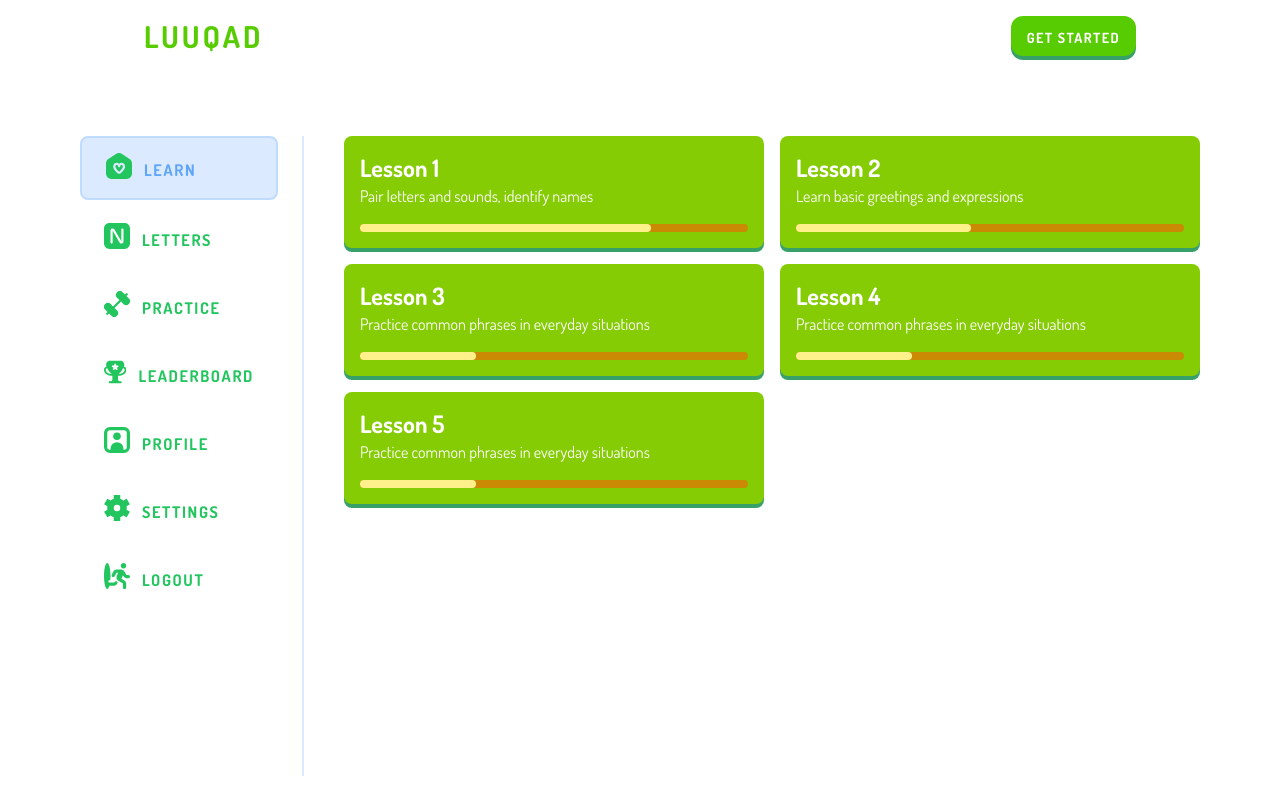
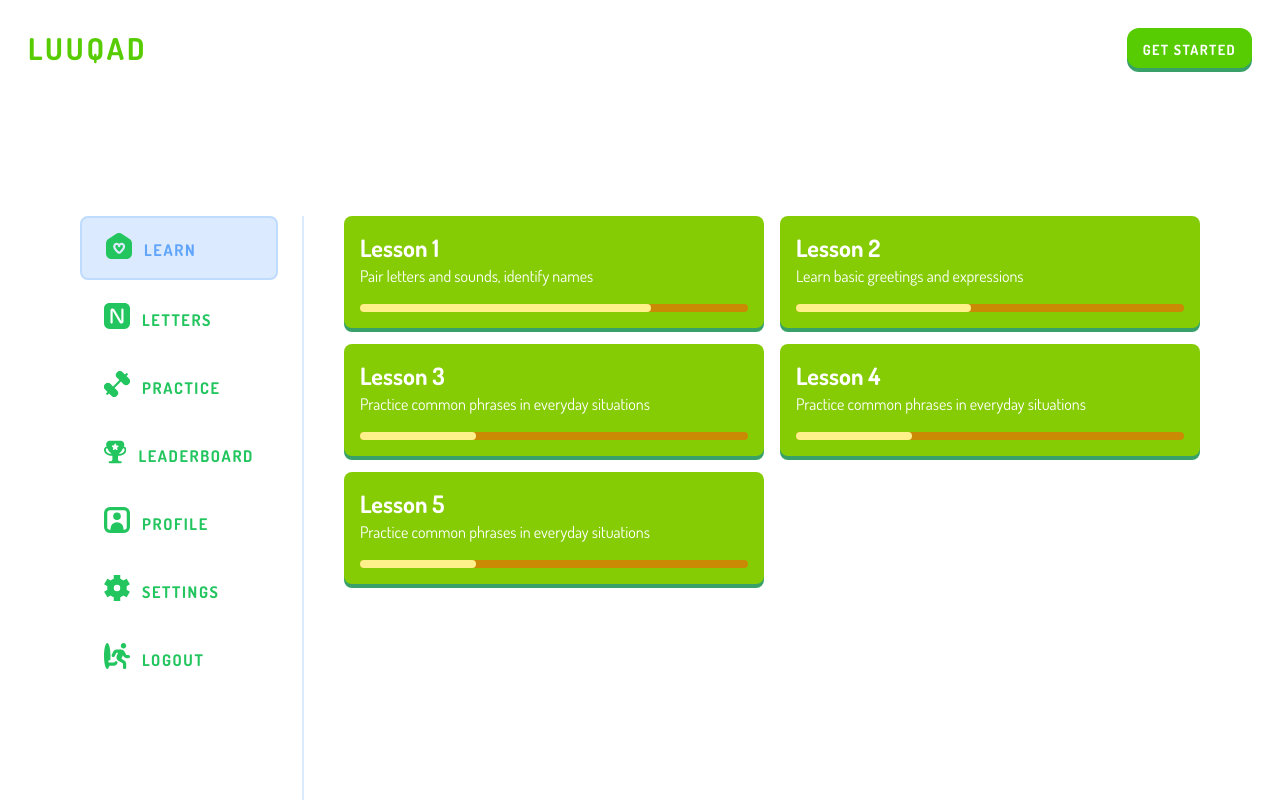
Before and after one commit to duraanali/luuqad, a Next.js app: page /learn in a window 1280 px wide. Shown: the top 800 px of the page. Built offline with nearby package versions, Linux system fonts and the light colour scheme.

Commit message:
i moved dosis class from body to html tag

```diff
--- a/app/layout.tsx
+++ b/app/layout.tsx
@@ -1,40 +1,54 @@
-import './globals.css'
-import type { Metadata } from 'next'
-import { Dosis } from 'next/font/google'
-import Link from 'next/link'
+import "./globals.css";
+import type { Metadata } from "next";
+import { Dosis } from "next/font/google";
+import Link from "next/link";
 
 const dosis = Dosis({
-  display: 'swap',
-  weight: ['400', '500', '600', '700'],
-  style: 'normal',
-  subsets: ['latin-ext'],
-
-})
+  display: "swap",
+  weight: ["400", "500", "600", "700"],
+  style: "normal",
+  subsets: ["latin-ext"],
+});
 
 export const metadata: Metadata = {
-  title: 'LUUQAD',
-  description: 'Next Generation Language Learning Platform',
-}
+  title: "LUUQAD",
+  description: "Next Generation Language Learning Platform",
+};
 
 export default function RootLayout({
   children,
 }: {
-  children: React.ReactNode
+  children: React.ReactNode;
 }) {
   return (
-    <html lang="en">
-      <body className={dosis.className}>
-      <div className="min-h-screen">
+    <html lang="en" className={dosis.className}>
+      <body
+        className={
+           "flex flex-col justify-between min-h-screen gap-10"
+        }
+      >
+        <div className="">
           <div className="container mx-auto">
-        <div className="w-600 flex flex-row items-center justify-between mt-4 mx-36">
-         <Link href="/"> <h2 className="text-3xl text-[#58CC02] tracking-widest font-black">LUUQAD</h2></Link>
-         <Link href="/signup" className="w-90 h-10 px-4 py-3 text-sm tracking-widest rounded-xl bg-[#58CC02] text-white font-bold hover:bg-green-500 focus:outline-none focus:ring-2 focus:ring-green-400 focus:ring-offset-2 shadow-[0px_4px_0px_0px_#38a169]">
+            {/* Header start */}
+            <div className="w-600 flex flex-row items-center justify-between p-7">
+              <Link href="/">
+                {" "}
+                <h2 className="text-3xl text-[#58CC02] tracking-widest font-black">
+                  LUUQAD
+                </h2>
+              </Link>
+              <Link
+                href="/signup"
+                className="w-90 h-10 px-4 py-3 text-sm tracking-widest rounded-xl bg-[#58CC02] text-white font-bold hover:bg-green-500 focus:outline-none focus:ring-2 focus:ring-green-400 focus:ring-offset-2 shadow-[0px_4px_0px_0px_#38a169]"
+              >
                 GET STARTED
               </Link>
             </div>
-        {children}
+            {/* Header end  */}
           </div>
         </div>
+            {children}
+        {/* Footer start */}
         <div className="flex flex-col items-center justify-center mb-0 p-5 bg-blue-200">
           <div className="flex flex-row items-center justify-center space-x-4">
             <div className="flex flex-col items-center justify-center">
@@ -42,7 +56,8 @@ export default function RootLayout({
             </div>
           </div>
         </div>
+        {/* Footer End */}
       </body>
     </html>
-  )
+  );
 }
```
Lines whose indentation alone changed are shown as unchanged.
